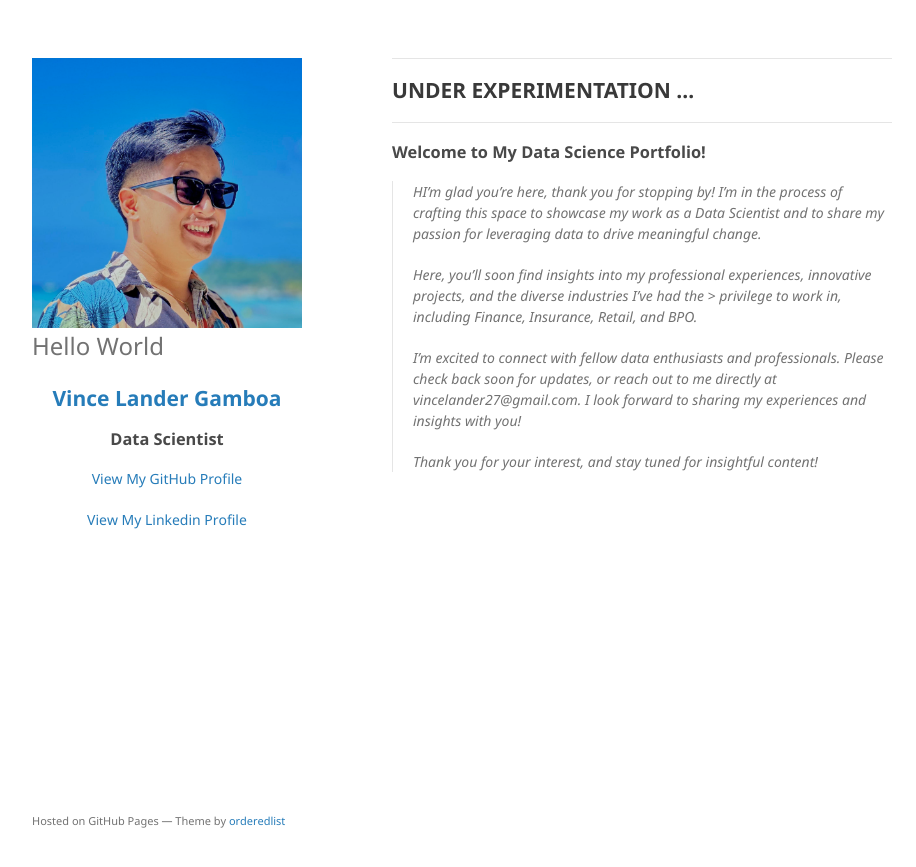
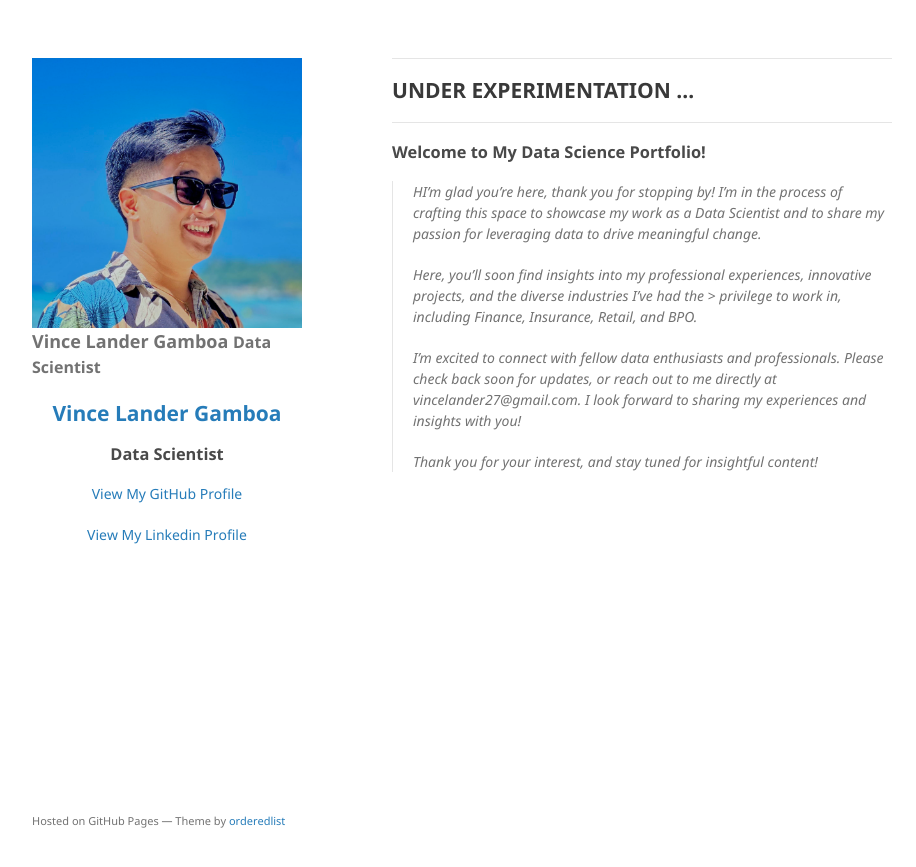
Before and after one commit to vincelander/vincelander.github.io, a Jekyll site: the page built from index.md, in a window 1280 px wide. Shown: the top 867 px of the page, without its empty margins (178-1094 px from the left). Built offline with Jekyll 4.4.1, drawn with Linux system fonts in a browser that asks for light colours.

Commit message:
update view and details

```diff
--- a/_layouts/default.html
+++ b/_layouts/default.html
@@ -18,8 +18,11 @@
         {% if site.logo %}
           <img src="{{site.logo | relative_url}}" alt="Logo" class="center" />
         {% endif %}
-        <font size="5">
-          Hello World
+        <font size="4">
+          <b>Vince Lander Gamboa</b>
+        </font>
+        <font size="3">
+          <b>Data Scientist</b>
         </font>
         <h2 style="text-align:center;" style="font-size:125%;"><br><a href="{{ "/" | absolute_url }}">{{ site.title | default: site.github.repository_name }}</a></h2>
         <h3 style="text-align:center;">{{ site.description | default: site.github.project_tagline }}</h3>
```
